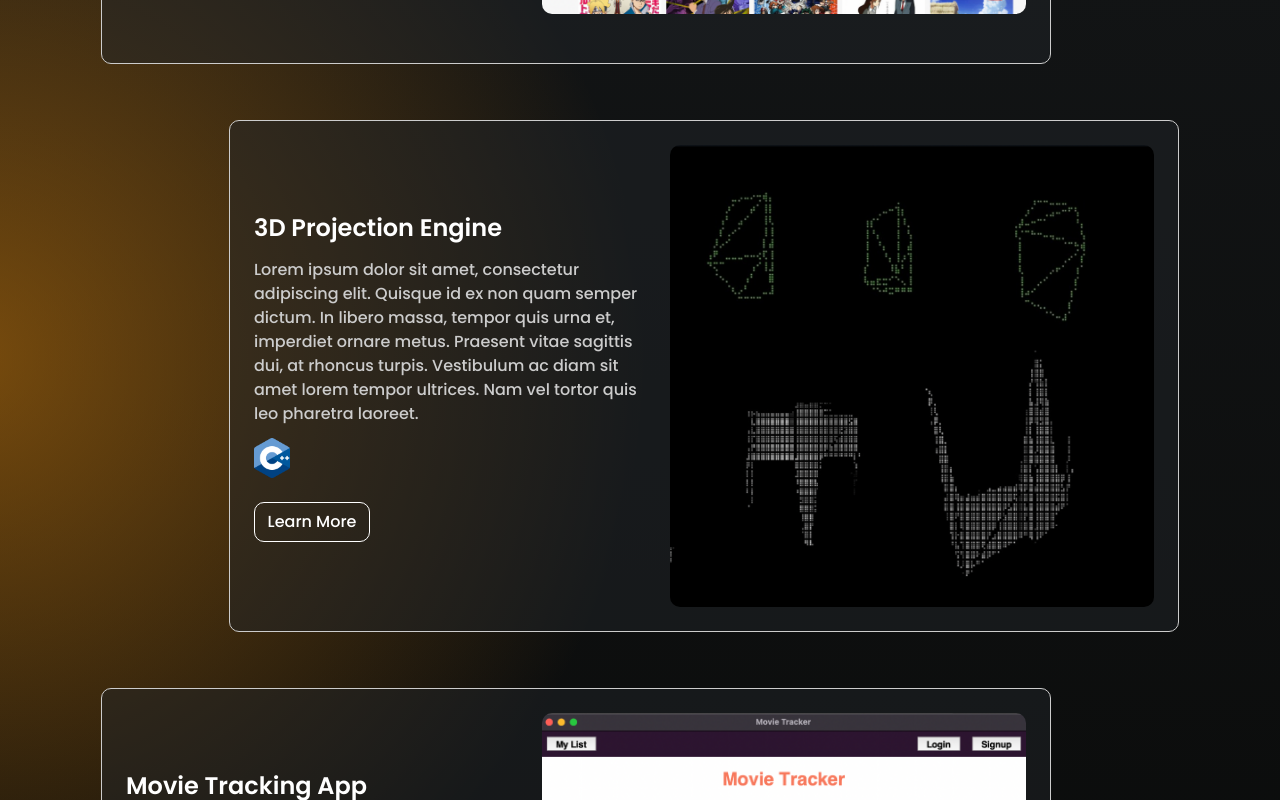
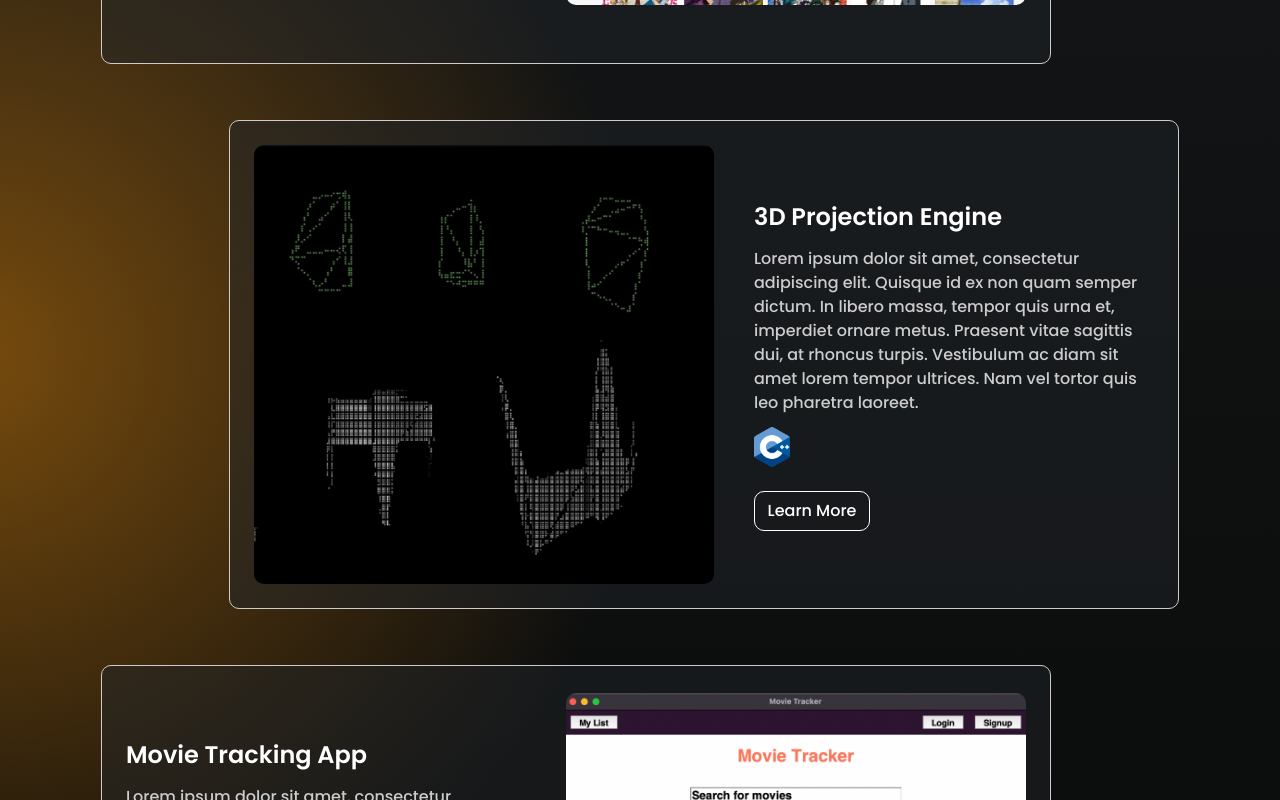
Before and after one commit to kaikaew13/portfolio, a React (Vite) app: page / in a window 1280 px wide. Shown: the part 2040-2840 px from the top of the page. Built offline with nearby package versions, Linux system fonts and the light colour scheme.

Commit message:
fix styling in Projects section

```diff
--- a/src/components/Projects.jsx
+++ b/src/components/Projects.jsx
@@ -23,8 +23,14 @@ const Projects = () => {
               className={` mb-14 ${
                 index % 2 === 0 ? 'md:-ml-[8rem]' : 'md:ml-[8rem]'
               }`}>
-              <div className=' p-container p-6 flex md:flex-row flex-col-reverse items-center mx-3'>
-                <div className=' md:mr-4 mr-0 max-w-[400px]'>
+              <div
+                className={`p-container p-6 flex md:${
+                  index % 2 === 0 ? 'flex-row' : 'flex-row-reverse'
+                } flex-col-reverse items-center mx-3`}>
+                <div
+                  className={`${
+                    index % 2 === 0 ? 'md:mr-10 ' : ''
+                  } mr-0 max-w-[400px]`}>
                   <h2 className=' sub-heading text-secondary mb-3'>
                     {project.title}
                   </h2>
@@ -43,7 +49,10 @@ const Projects = () => {
                   </div>
                   <Button link={project.link} />
                 </div>
-                <div className=' md:mb-0 mb-6'>
+                <div
+                  className={`md:mb-0 mb-6 ${
+                    index % 2 === 1 ? 'md:mr-10' : ''
+                  }`}>
                   <img
                     src={project.poster}
                     alt='Kitsu.io Clone'
```
